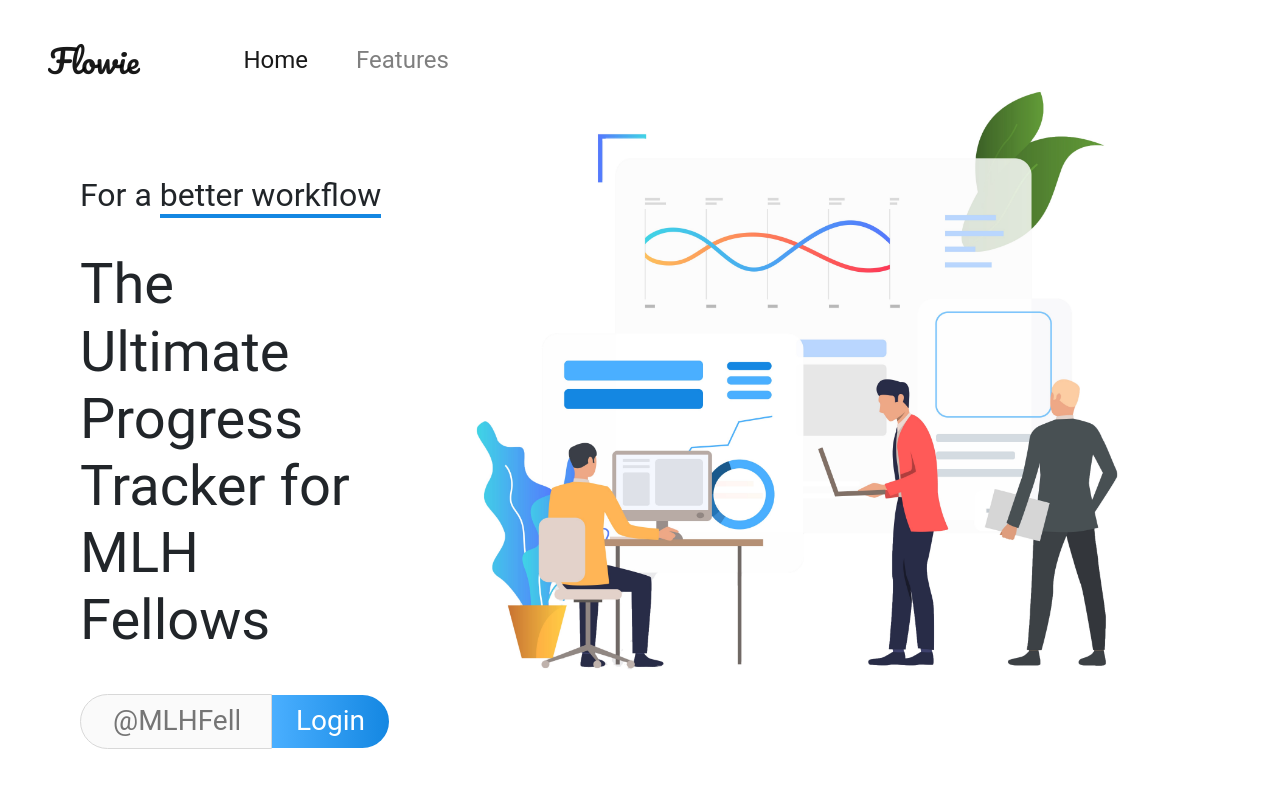
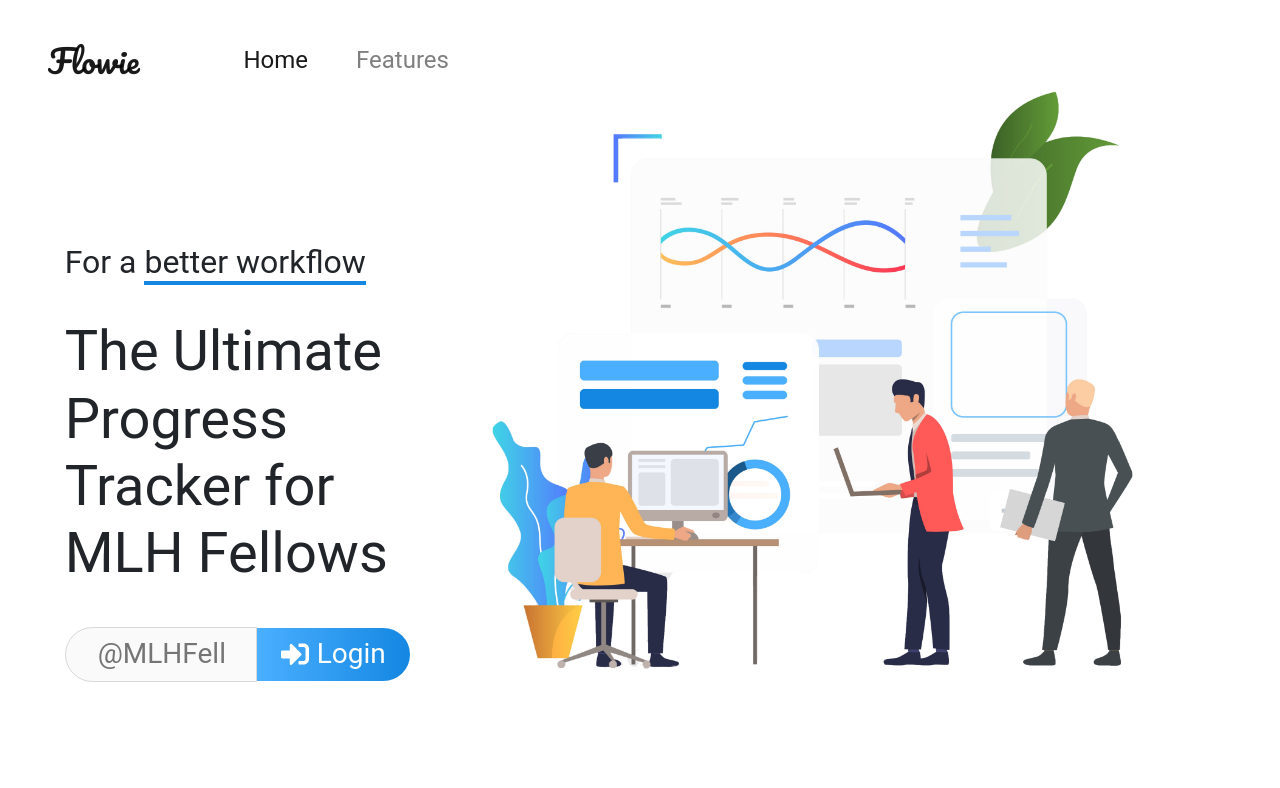
Before and after one commit to Xtremilicious/flowie, a React (Create React App) app in the folder frontend/: page / in a window 1280 px wide. Shown: the top 788 px of the page. Built offline with nearby package versions, Linux system fonts and the light colour scheme; a web font is replaced by a local one.

Commit message:
add react-icons dependency

```diff
--- a/frontend/package.json
+++ b/frontend/package.json
@@ -7,6 +7,7 @@
     "cra-template": "1.0.3",
     "react": "^16.13.1",
     "react-dom": "^16.13.1",
+    "react-icons": "^3.10.0",
     "react-router-dom": "^5.2.0",
     "react-scripts": "3.4.1",
     "styled-components": "^5.1.1"
--- a/frontend/src/components/Home/Content.jsx
+++ b/frontend/src/components/Home/Content.jsx
@@ -1,6 +1,7 @@
 import React, { useState } from "react";
 import styled from "styled-components";
 import { useHistory } from "react-router-dom";
+import { FaSignInAlt } from "react-icons/fa";
 
 const ContentContainer = styled.div`
   .main-container {
@@ -28,6 +29,13 @@
     justify-content: center;
     flex-direction: column;
   }
+  .input-container {
+    display: flex;
+    flex-direction: row;
+    align-items: center;
+    margin-top: 5vh;
+    z-index: -10;
+  }
   .input-box {
     border-radius: 4vh 0 0 4vh;
     border: none;
@@ -44,9 +52,12 @@
     color: white;
     padding: 0.7vh 3vh;
     font-size: 3.5vh;
-    margin-top: 5vh;
     border-radius: 0 4vh 4vh 0;
     outline: none;
+    display: flex;
+    align-items: center;
+    cursor: pointer;
+    z-index: 1;
   }
   .art-pic {
     height: 95vh;
@@ -75,8 +86,8 @@
             For a <span className="text-underline">better workflow</span>
           </div>
           <div className="title">The Ultimate Progress Tracker for MLH Fellows</div>
-          <div className="">
-            <form onSubmit={() => handleSubmit()}>
+          <div>
+            <form onSubmit={() => handleSubmit()} className="input-container">
               <input
                 type="text"
                 className="input-box"
@@ -84,8 +95,13 @@
                 value={username}
                 onChange={handleChange}
               />
-              <button className="btn-username" type="submit">
-                Login
+              <button
+                className="btn-username"
+                type="submit"
+                disabled={username.length > 0 ? false : true}
+              >
+                <FaSignInAlt />
+                <span className="ml-2">Login</span>
               </button>
             </form>
           </div>
```
Also changed, not shown: 1 other file (tests, documents, lock files or other folders).
